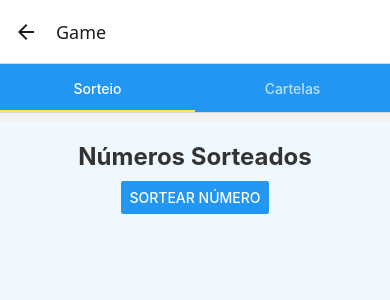
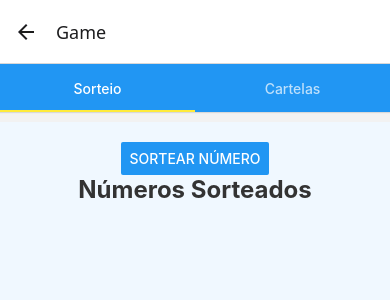
Before and after one commit to fabiobh/lucky_number_lottery_react_native, a React Native app in the folder lucky_draw_number/: screen / in a window 390 px wide. Both pictures are taken after a click on the button "PROSSEGUIR". Shown: the top 300 px of the page. Built offline with nearby package versions, Linux system fonts and the light colour scheme.

Commit message:
Update GameScreen.tsx

```diff
--- a/lucky_draw_number/src/screens/GameScreen.tsx
+++ b/lucky_draw_number/src/screens/GameScreen.tsx
@@ -89,8 +89,8 @@ const GameScreen = ({ route }) => {
         const allNumbers = Array.from({ length: numCount }, (_, i) => i + 1); // Gera todos os números de 1 a numCount
         return (
           <View style={styles.scene}>
+            <Button title="Sortear Número" onPress={drawNumber} disabled={isDrawing} style={styles.drawButton} />
             <Text style={styles.title}>Números Sorteados</Text>
-            <Button title="Sortear Número" onPress={drawNumber} disabled={isDrawing} style={styles.drawButton} />
             <View style={styles.numberContainer}>
               <FlatList
                 data={allNumbers}
```
